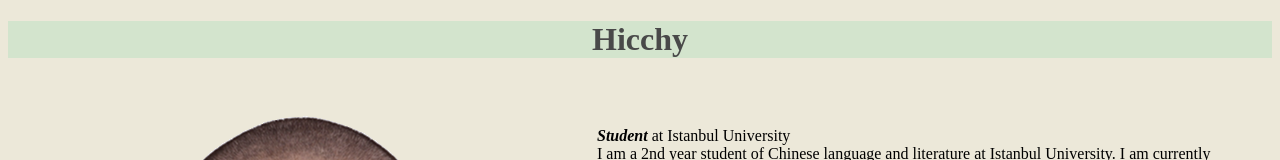
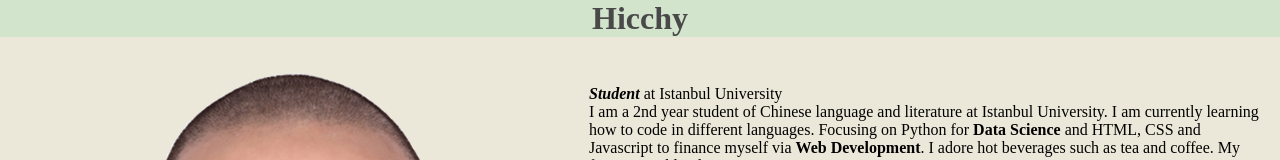
Before and after one commit to Hicchy/personal_site, a plain HTML site: page index.html in a window 1280 px wide. Shown: the top 160 px of the page. Drawn offline with Linux system fonts and the light colour scheme.

Commit message:
Minor Updates

```diff
--- a/css/styles.css
+++ b/css/styles.css
@@ -1,5 +1,12 @@
 body {
     background-color:#ECE8D9;
+    display: grid;
+    margin: 0px;
+  }
+
+  .first_header {
+    display: grid;
+    margin: 0px;
   }
 
   hr {
--- a/index.html
+++ b/index.html
@@ -16,7 +16,7 @@
 
 <body>
 
-  <h1>Hicchy</h1>
+  <h1 class="first_header">Hicchy</h1>
 
   <table cellspacing="20">
     <tr>
```
